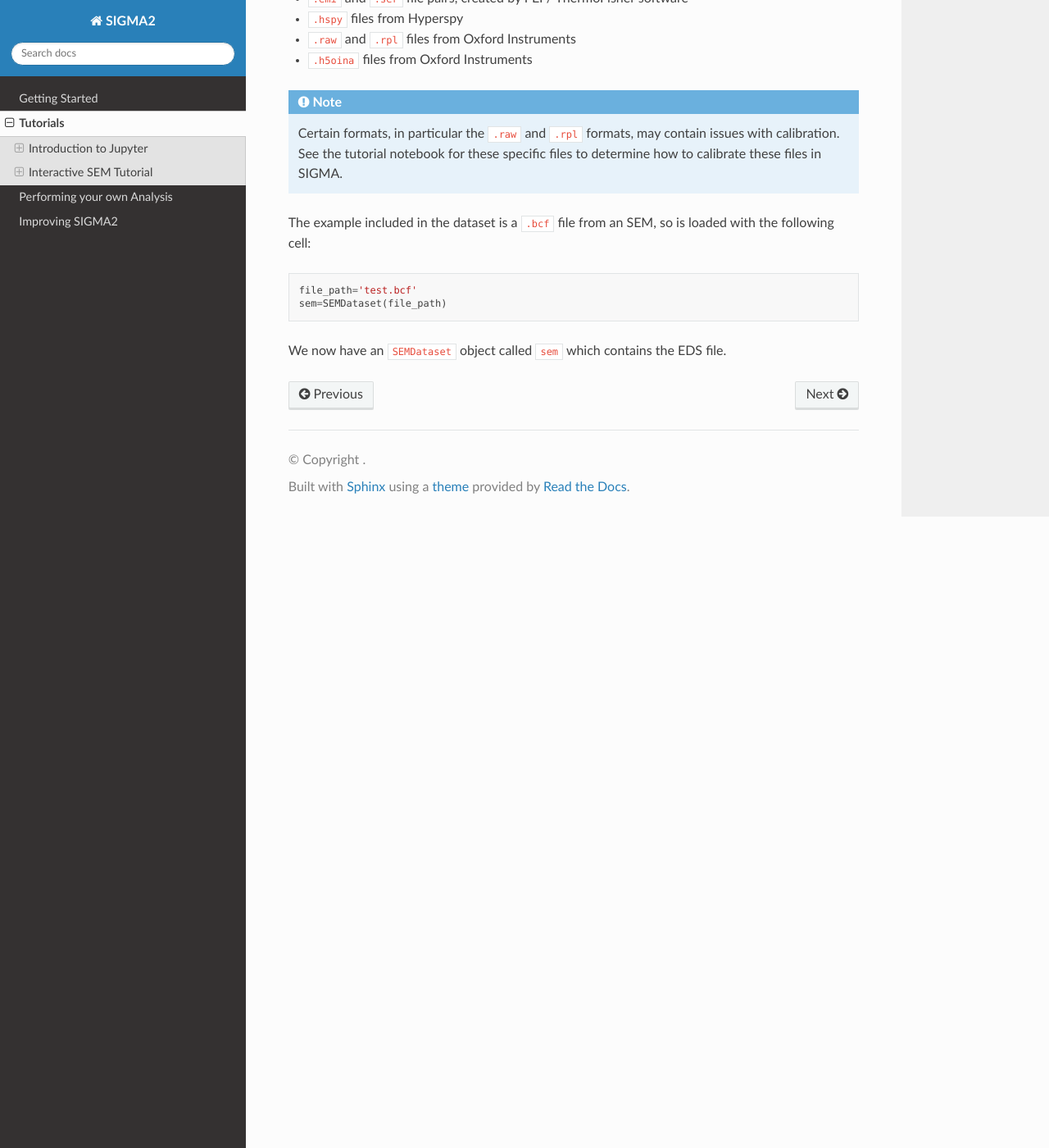
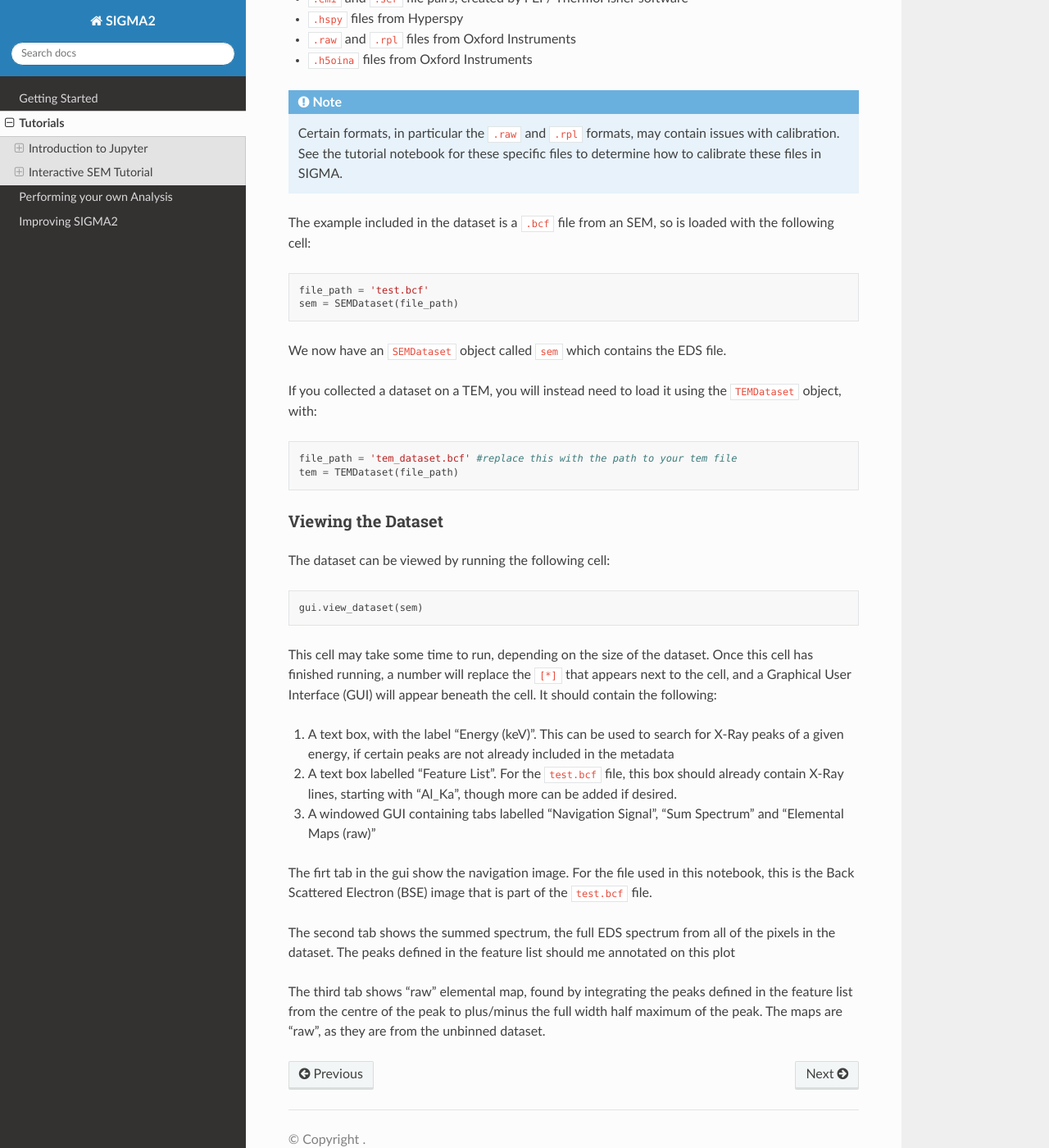
Before and after one commit to t-ginnis/SIGMA_docs, a Sphinx documentation site: the page built from docs/source/tutorials.rst, in a window 1280 px wide and 1400 px high, scrolled down 3009 px. Shown: the whole window at 82% size. Built offline with Sphinx 7.4.7 and the Read the Docs theme 3.1.0, drawn with Linux system fonts in a browser that asks for light colours.

Commit message:
Update tutorials.rst

```diff
--- a/docs/source/tutorials.rst
+++ b/docs/source/tutorials.rst
@@ -149,8 +149,37 @@ The example included in the dataset is a ``.bcf`` file from an SEM, so is loaded
 
 .. code-block:: python
 
-   file_path='test.bcf'
-   sem=SEMDataset(file_path)
+   file_path = 'test.bcf'
+   sem = SEMDataset(file_path)
 
 
 We now have an ``SEMDataset`` object called ``sem`` which contains the EDS file.
+
+If you collected a dataset on a TEM, you will instead need to load it using the ``TEMDataset`` object, with:
+
+.. code-block:: python
+
+   file_path = 'tem_dataset.bcf' #replace this with the path to your tem file
+   tem = TEMDataset(file_path)
+
+Viewing the Dataset
+^^^^^^^^^^^^^^^^^^^
+
+The dataset can be viewed by running the following cell:
+
+.. code-block:: python
+
+   gui.view_dataset(sem)
+
+
+This cell may take some time to run, depending on the size of the dataset. Once this cell has finished running, a number will replace the ``[*]`` that appears next to the cell, and a Graphical User Interface (GUI) will appear beneath the cell. It should contain the following:
+
+#. A text box, with the label "Energy (keV)". This can be used to search for X-Ray peaks of a given energy, if certain peaks are not already included in the metadata
+#. A text box labelled "Feature List". For the ``test.bcf`` file, this box should already contain X-Ray lines, starting with "Al_Ka", though more can be added if desired.
+#. A windowed GUI containing tabs labelled "Navigation Signal", "Sum Spectrum" and "Elemental Maps (raw)"
+
+The firt tab in the gui show the navigation image. For the file used in this notebook, this is the Back Scattered Electron (BSE) image that is part of the ``test.bcf`` file.
+
+The second tab shows the summed spectrum, the full EDS spectrum from all of the pixels in the dataset. The peaks defined in the feature list should me annotated on this plot
+
+The third tab shows "raw" elemental map, found by integrating the peaks defined in the feature list from the centre of the peak to plus/minus the full width half maximum of the peak. The maps are "raw", as they are from the unbinned dataset.
```
